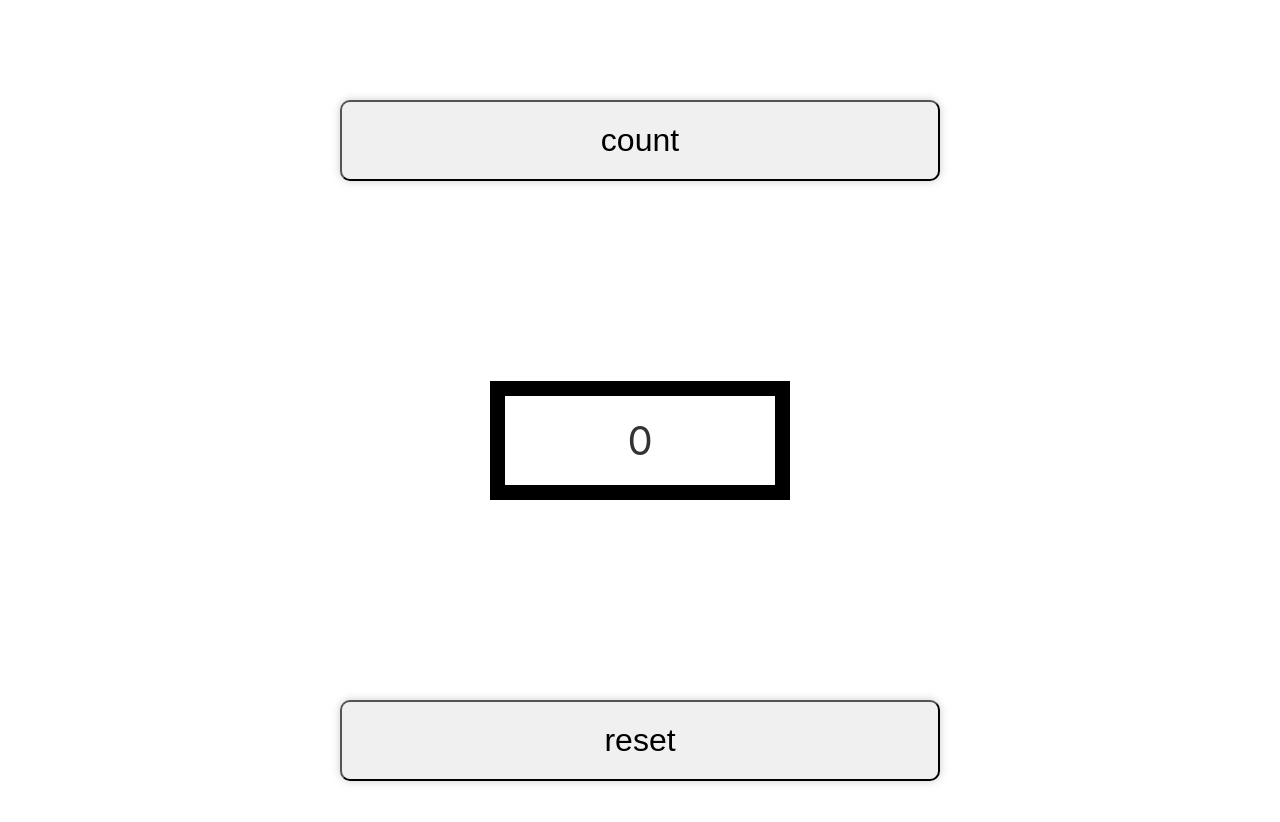
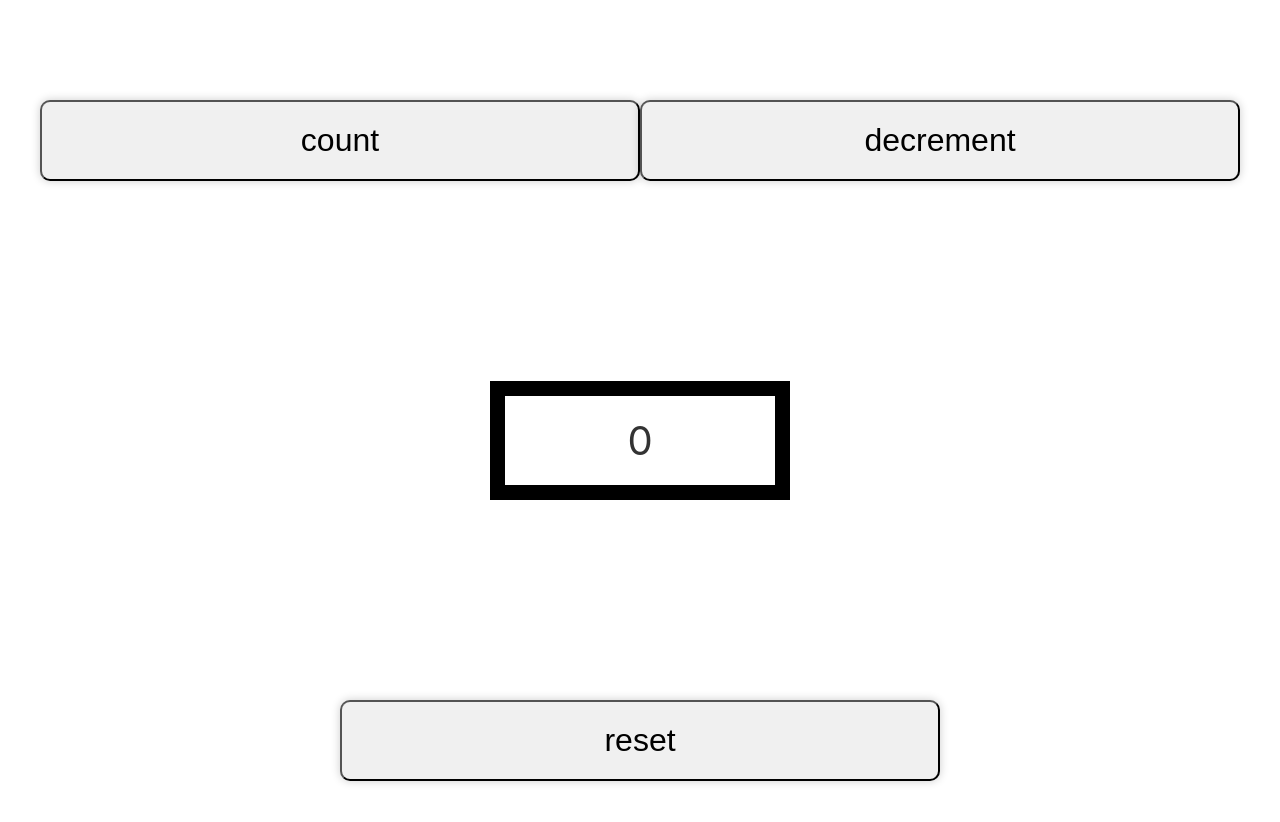
Before and after one commit to RishiRagu2510/Counter_App, a React (Create React App) app in the folder counterapp/: page / in a window 1280 px wide. Shown: the top 822 px of the page. Built offline with nearby package versions, Linux system fonts and the light colour scheme.

Commit message:
Update Clickcounter.js

```diff
--- a/counterapp/src/Clickcounter.js
+++ b/counterapp/src/Clickcounter.js
@@ -8,6 +8,9 @@ const ClickCounter = () => {
     <center>
     <button className="count" onClick={()=>setCount(count+1)}>
     count
+    </button>
+  <button className="count" onClick={()=>setCount(count-1)}>
+    decrement
     </button>
 
     <div className='box'>
```
